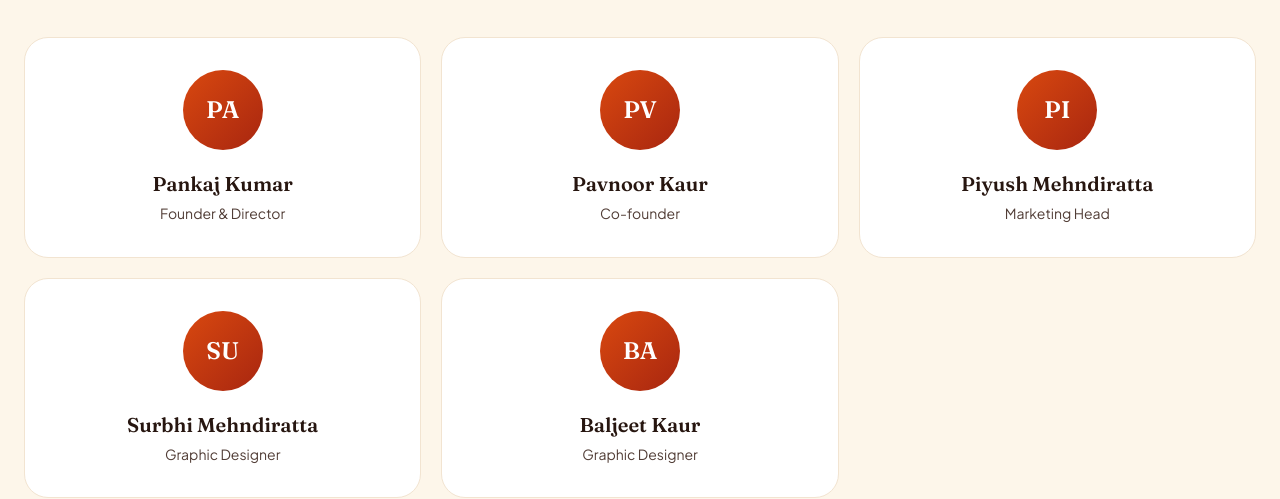
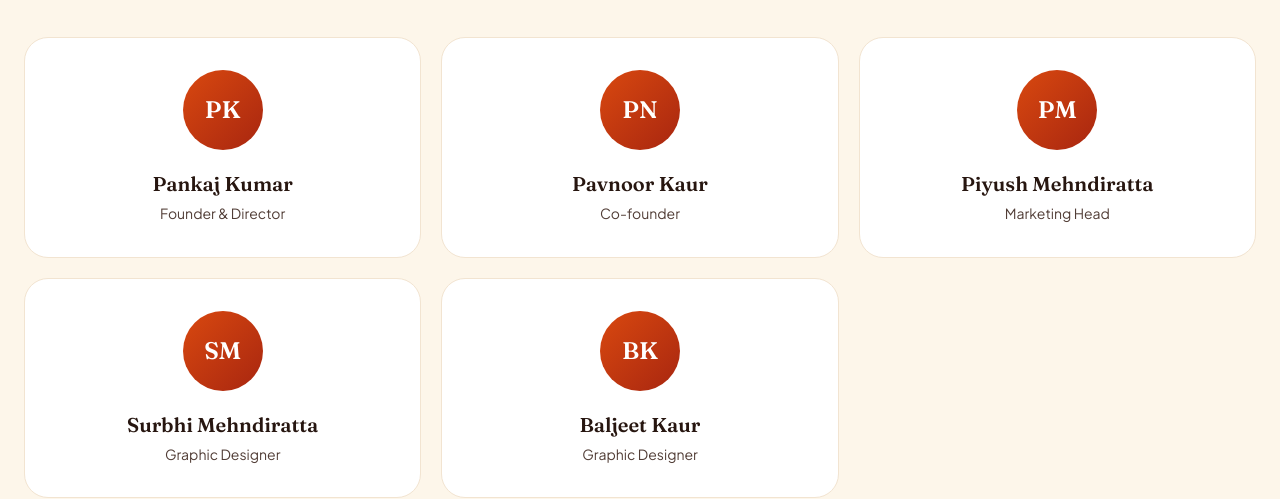
Before and after one commit to santwayne/school-management-platform, a React (Vite) app in the folder frontend/: page /team in a window 1280 px wide. Shown: the part 344-843 px from the top of the page. Built offline with nearby package versions, Linux system fonts and the light colour scheme; no server answers.

Commit message:
Fix team member icon initials
- Pankaj Kumar -> PK
- Pavnoor Kaur -> PN
- Piyush Mehndiratta -> PM
- Surbhi Mehndiratta -> SM
- Baljeet Kaur -> BK
(names unchanged, only the icon initials on the circular badges)

```diff
--- a/frontend/src/components/Index.jsx
+++ b/frontend/src/components/Index.jsx
@@ -368,8 +368,8 @@ function Testimonial() {
 // role lines with real bios whenever you're ready.
 function Founders() {
   const team = [
-    { initials: 'PA', name: 'Pankaj Kumar', role: 'Founder & Director' },
-    { initials: 'PV', name: 'Pavnoor Kaur', role: 'Co-founder' },
+    { initials: 'PK', name: 'Pankaj Kumar', role: 'Founder & Director' },
+    { initials: 'PN', name: 'Pavnoor Kaur', role: 'Co-founder' },
   ];
   return (
     <section className="mx-auto max-w-7xl px-6 py-24">
--- a/frontend/src/components/Team.jsx
+++ b/frontend/src/components/Team.jsx
@@ -6,11 +6,11 @@ import { LandingNav, LandingFooter } from './LandingLayout';
 // Real team, generic titles only — no fabricated career claims. Update the
 // role lines with real bios whenever you're ready.
 const TEAM = [
-  { initials: 'PA', name: 'Pankaj Kumar', role: 'Founder & Director' },
-  { initials: 'PV', name: 'Pavnoor Kaur', role: 'Co-founder' },
-  { initials: 'PI', name: 'Piyush Mehndiratta', role: 'Marketing Head' },
-  { initials: 'SU', name: 'Surbhi Mehndiratta', role: 'Graphic Designer' },
-  { initials: 'BA', name: 'Baljeet Kaur', role: 'Graphic Designer' },
+  { initials: 'PK', name: 'Pankaj Kumar', role: 'Founder & Director' },
+  { initials: 'PN', name: 'Pavnoor Kaur', role: 'Co-founder' },
+  { initials: 'PM', name: 'Piyush Mehndiratta', role: 'Marketing Head' },
+  { initials: 'SM', name: 'Surbhi Mehndiratta', role: 'Graphic Designer' },
+  { initials: 'BK', name: 'Baljeet Kaur', role: 'Graphic Designer' },
 ];
 
 export default function Team() {
```
